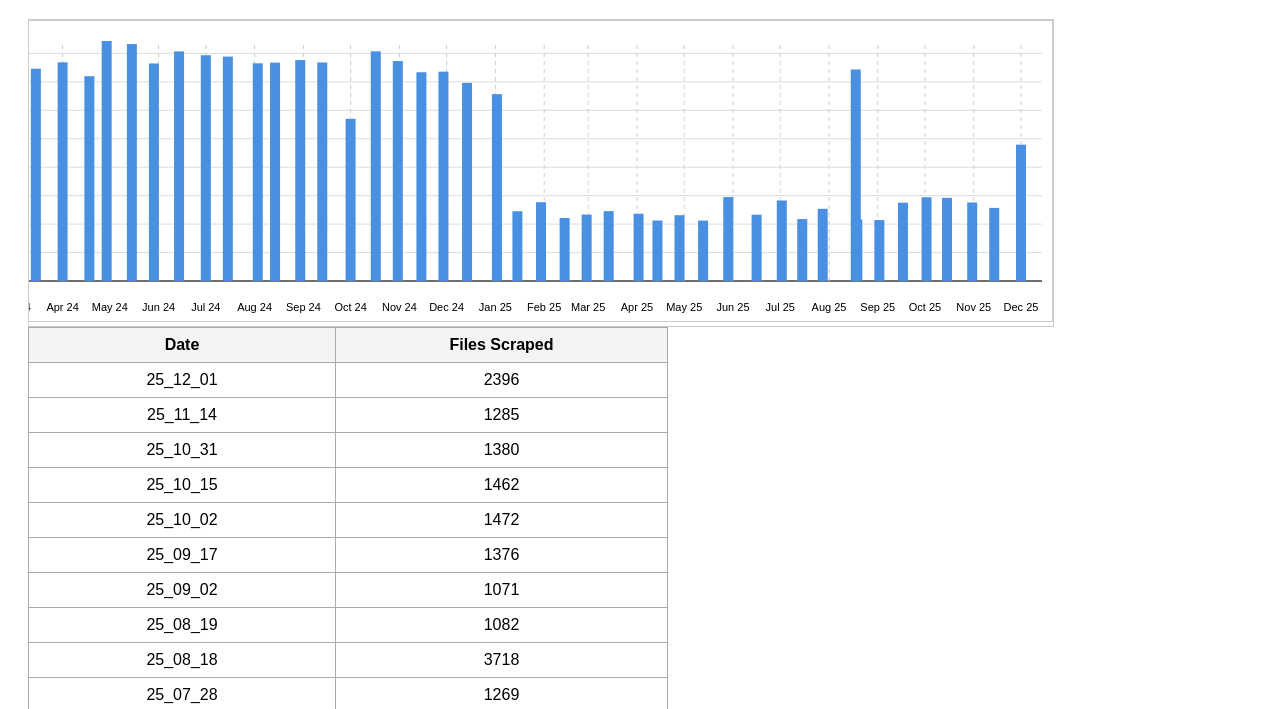
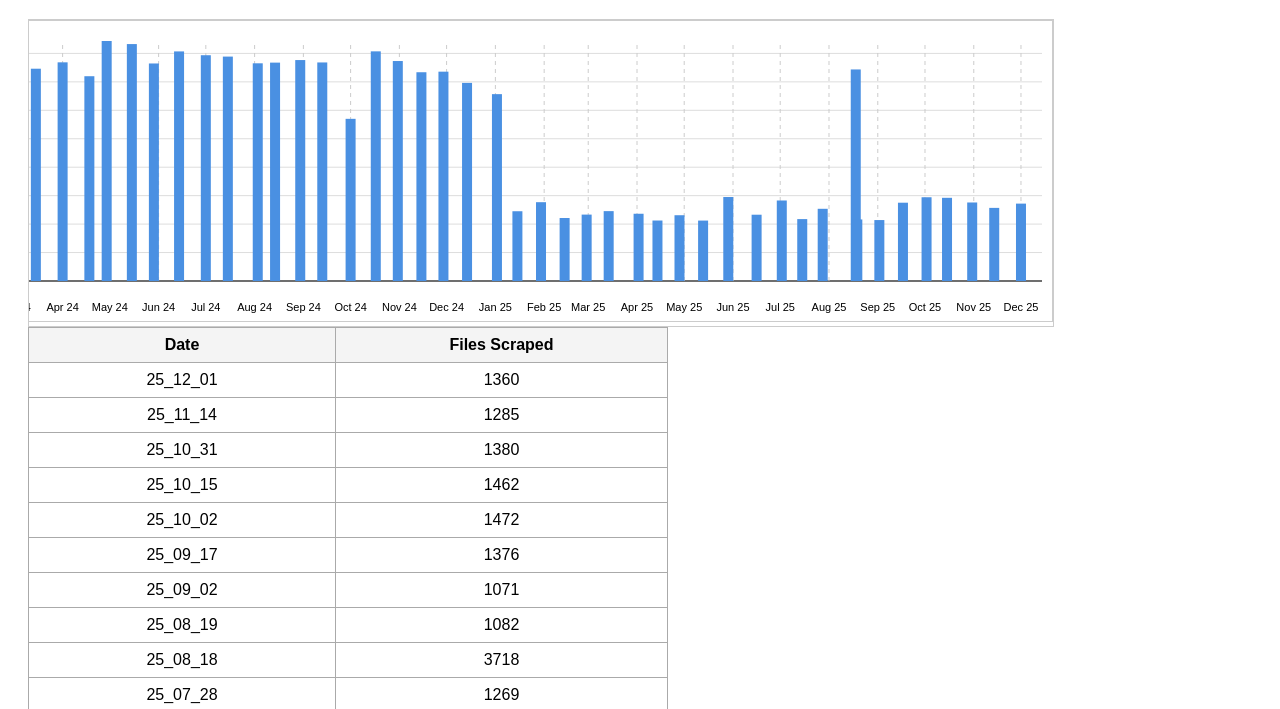
Before and after one commit to simiboy/pk_mbvk_scrape, a plain HTML site: page index.html in a window 1280 px wide. Shown: the part 89-798 px from the top of the page. Drawn offline with Linux system fonts and the light colour scheme.

Commit message:
deploy: simiboy/pk_mbvk_scrape_code@dacb37bef5333d7e7413c1c779c893e087846b15

```diff
--- a/index.html
+++ b/index.html
@@ -298,7 +298,7 @@
         <rect x="1137.2317596566522" y="186.88477951635846" width="10" height="73.11522048364154"
               fill="#4A90E2" />
 
-        <rect x="1163.9842632331902" y="123.66998577524893" width="10" height="136.33001422475107"
+        <rect x="1163.9842632331902" y="182.61735419630156" width="10" height="77.38264580369844"
               fill="#4A90E2" />
 
 
@@ -323,7 +323,7 @@
     </tr>
     </thead>
     <tbody>
-    <tr><td>25_12_01</td><td>2396</td></tr>
+    <tr><td>25_12_01</td><td>1360</td></tr>
 <tr><td>25_11_14</td><td>1285</td></tr>
 <tr><td>25_10_31</td><td>1380</td></tr>
 <tr><td>25_10_15</td><td>1462</td></tr>
```
